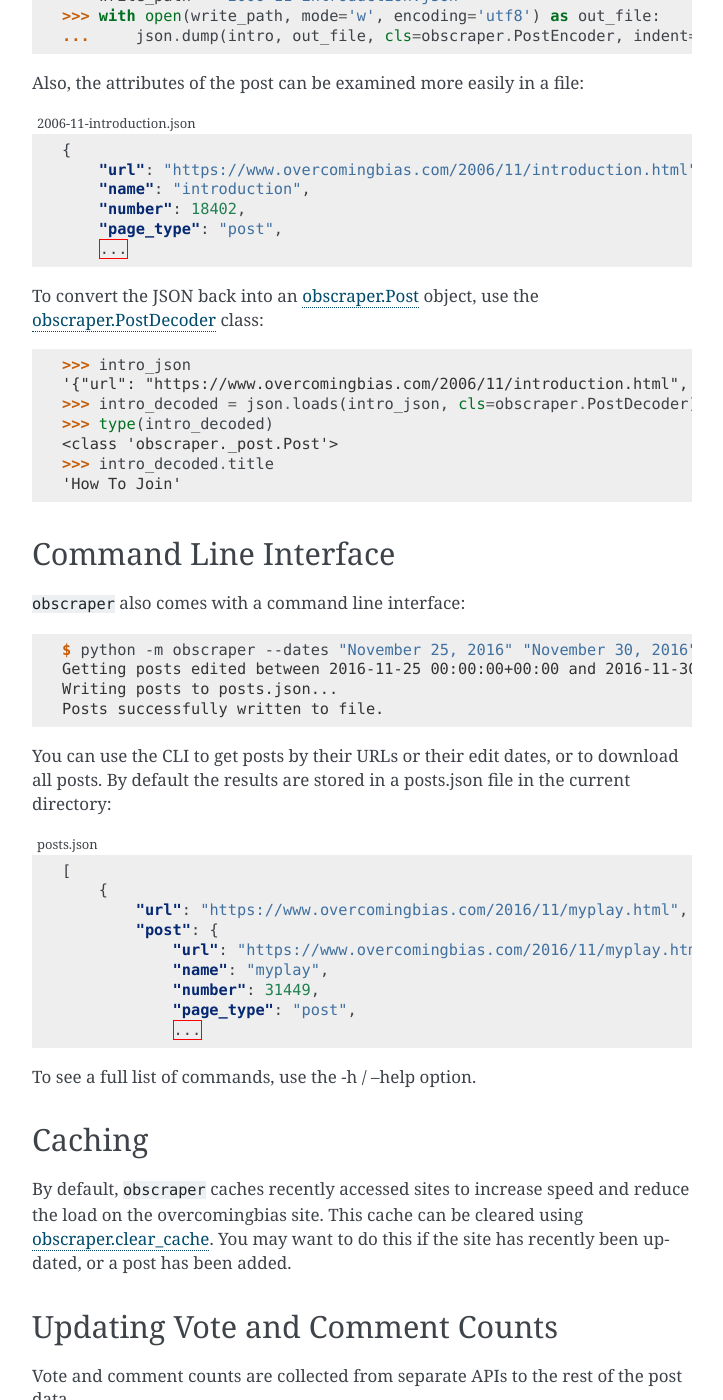
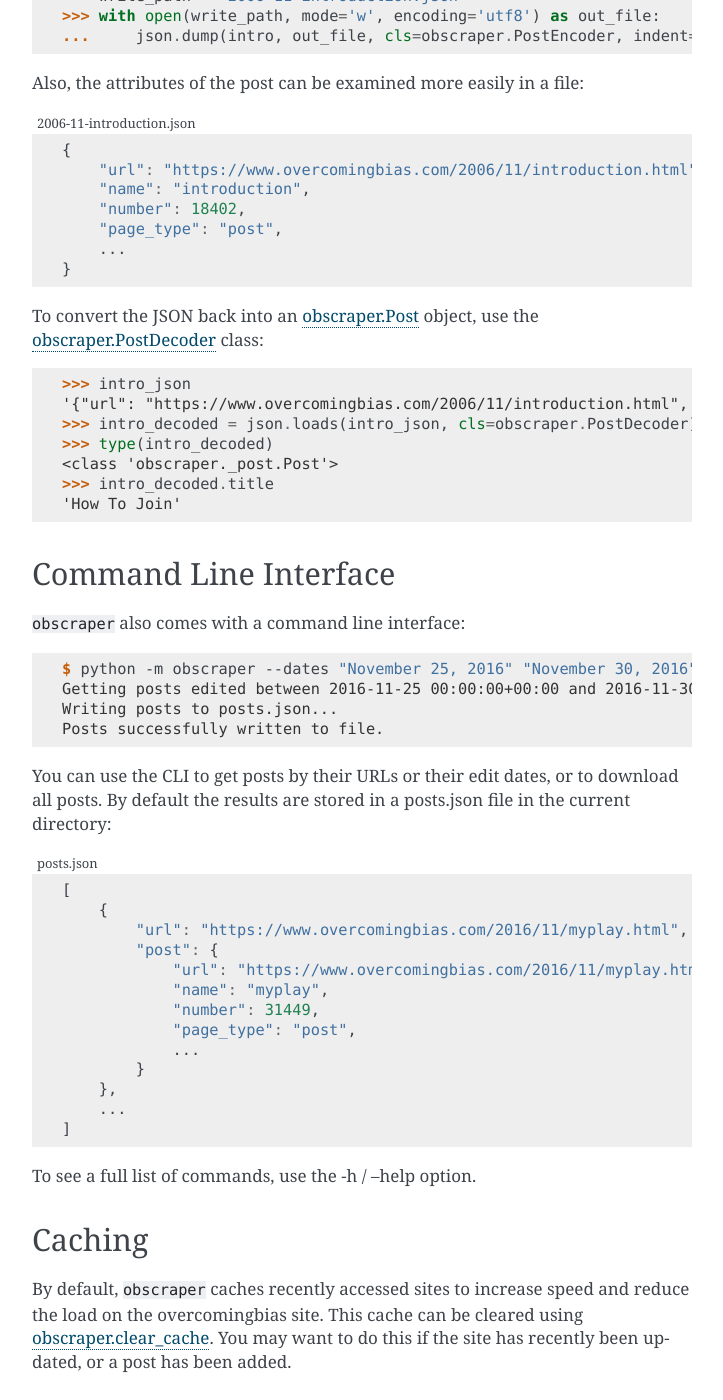
Before and after one commit to chris-mcdo/obscraper, a Sphinx documentation site: the page built from docs/source/getting-started.rst, in a window 1280 px wide and 1400 px high, scrolled down 2896 px. Shown: the whole window, without its empty margins (388-1111 px from the left). Built offline with Sphinx 7.4.7, drawn with Linux system fonts in a browser that asks for light colours.

Commit message:
format json blocks

```diff
--- a/docs/source/getting-started.rst
+++ b/docs/source/getting-started.rst
@@ -160,7 +160,7 @@
 
 Also, the attributes of the post can be examined more easily in a file:
 
-.. code-block:: json
+.. code-block:: javascript
     :caption: 2006-11-introduction.json
 
     {
@@ -169,6 +169,7 @@
         "number": 18402,
         "page_type": "post",
         ...
+    }
 
 To convert the JSON back into an :ref:`obscraper.Post <post>` object, use
 the :ref:`obscraper.PostDecoder <post-decoder>` class:
@@ -200,7 +201,7 @@
 By default the results are stored in a posts.json file in the current
 directory:
 
-.. code-block:: json
+.. code-block:: javascript
     :caption: posts.json
 
     [
@@ -212,6 +213,10 @@
                 "number": 31449,
                 "page_type": "post",
                 ...
+            }
+        },
+        ...
+    ]
 
 To see a full list of commands, use the -h / --help option.
 
```
